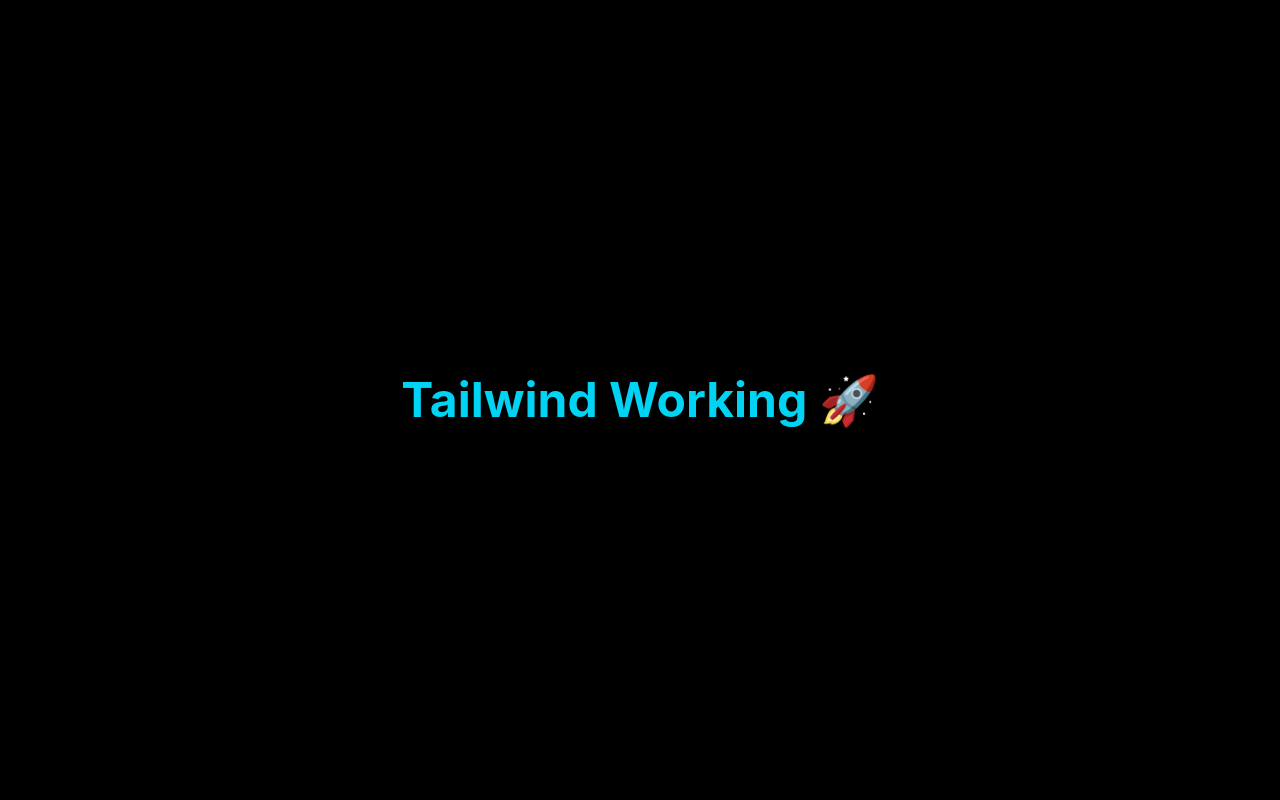
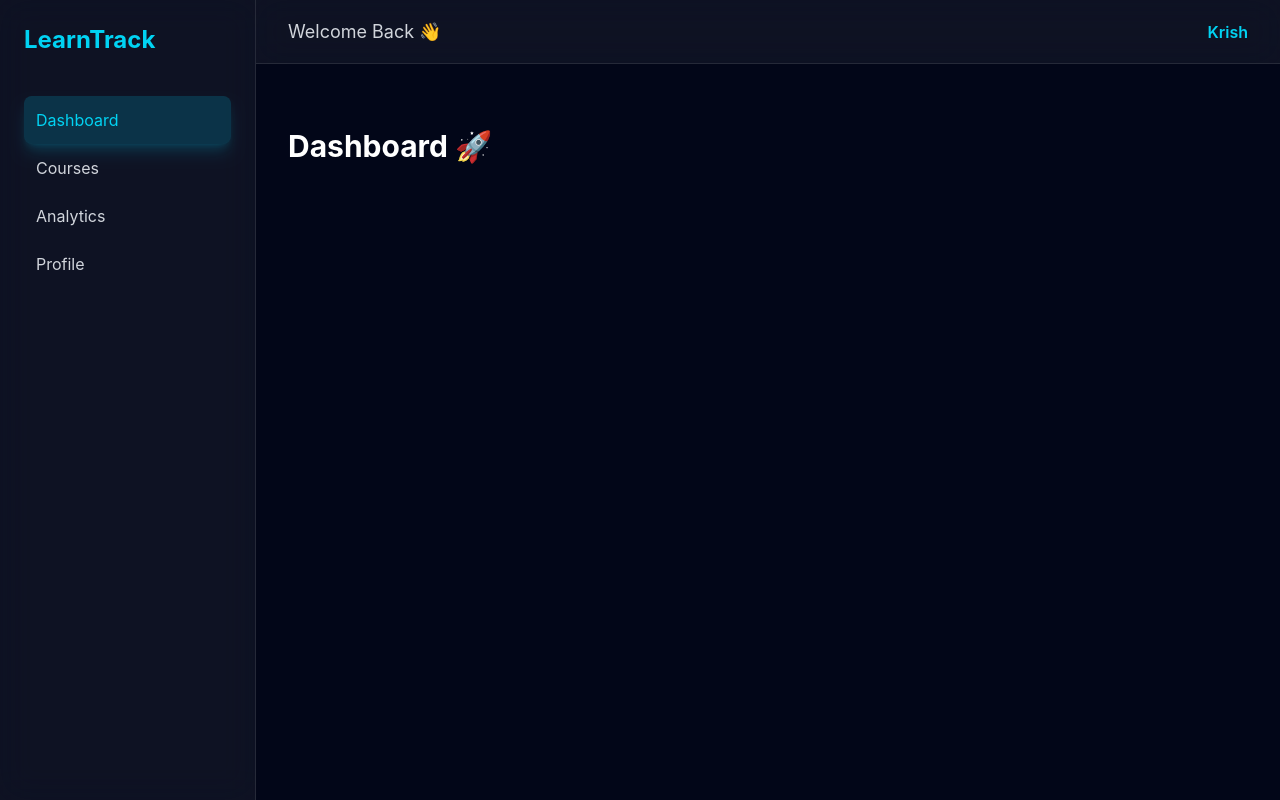
Before and after one commit to COZYkrish/Student-learning-dashboard, a React (Vite) app: page / in a window 1280 px wide. Built offline with nearby package versions, Linux system fonts and the light colour scheme.

Commit message:
Fixed missing default export in MainLayout component

```diff
--- a/src/App.jsx
+++ b/src/App.jsx
@@ -1,10 +1,22 @@
+import { BrowserRouter as Router, Routes, Route } from "react-router-dom"
+import MainLayout from "./layouts/MainLayout"
+import Dashboard from "./pages/Dashboard"
+import Courses from "./pages/Courses"
+import Analytics from "./pages/Analytics"
+import Profile from "./pages/Profile"
+
 function App() {
   return (
-    <div className="h-screen bg-black flex items-center justify-center">
-      <h1 className="text-5xl font-bold text-cyan-400">
-        Tailwind Working 🚀
-      </h1>
-    </div>
+    <Router>
+      <MainLayout>
+        <Routes>
+          <Route path="/" element={<Dashboard />} />
+          <Route path="/courses" element={<Courses />} />
+          <Route path="/analytics" element={<Analytics />} />
+          <Route path="/profile" element={<Profile />} />
+        </Routes>
+      </MainLayout>
+    </Router>
   )
 }
 
--- a/src/layouts/MainLayout.jsx
+++ b/src/layouts/MainLayout.jsx
@@ -0,0 +1,16 @@
+import Sidebar from "../components/layout/Sidebar"
+import Navbar from "../components/layout/Navbar"
+
+function MainLayout({ children }) {
+  return (
+    <div className="bg-slate-950 min-h-screen text-white">
+      <Sidebar />
+      <Navbar />
+      <div className="ml-64 pt-16 p-8">
+        {children}
+      </div>
+    </div>
+  )
+}
+
+export default MainLayout
--- a/src/pages/Analytics.jsx
+++ b/src/pages/Analytics.jsx
@@ -0,0 +1,5 @@
+function Analytics() {
+  return <div className="text-3xl font-bold">Analytics 📊</div>
+}
+
+export default Analytics
--- a/src/pages/Courses.jsx
+++ b/src/pages/Courses.jsx
@@ -0,0 +1,5 @@
+function Courses() {
+  return <div className="text-3xl font-bold">Courses 📚</div>
+}
+
+export default Courses
--- a/src/pages/Dashboard.jsx
+++ b/src/pages/Dashboard.jsx
@@ -0,0 +1,5 @@
+function Dashboard() {
+  return <div className="text-3xl font-bold">Dashboard 🚀</div>
+}
+
+export default Dashboard
--- a/src/pages/Profile.jsx
+++ b/src/pages/Profile.jsx
@@ -0,0 +1,5 @@
+function Profile() {
+  return <div className="text-3xl font-bold">Profile 👤</div>
+}
+
+export default Profile
```
